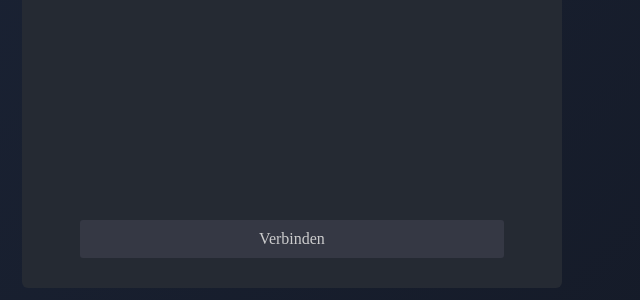
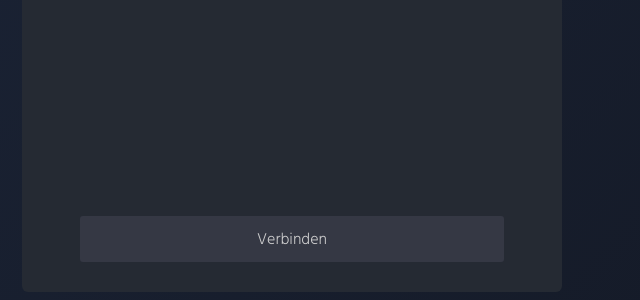
Before and after one commit to LukasL28/TeamSpeakServerJoinPage, a website: page src/index.html in a window 1280 px wide. Shown: the part 264-564 px from the top of the page, 348-988 px from the left. Drawn offline with nearby package versions, Linux system fonts and the light colour scheme; files that its build step writes are made by us from their sources.

Commit message:
added local fonts, to be GDPR complient

```diff
--- a/src/scss/index.scss
+++ b/src/scss/index.scss
@@ -3,9 +3,17 @@
     margin: 0;
 }
 
+@font-face {
+    font-family: 'Hind Siliguri';
+    font-style: Light;
+    font-weight: 300;
+    src: local('/fonts/HindSiliguri-Light.ttf'), url('/fonts/HindSiliguri-Light.ttf') format('truetype');
+  }
+
 body {
     background: linear-gradient(135deg,#1c2538 0,#131824 100%);
     overflow: hidden;
+    font-family: 'Hind Siliguri', sans-serif;
 }
 
 .flex-wrapper{
```
Also changed, not shown: gulpfile.js (+6 -2 lines), src/fonts/HindSiliguri-Bold.ttf (added), src/fonts/HindSiliguri-Light.ttf (added), src/fonts/HindSiliguri-Medium.ttf (added), src/fonts/HindSiliguri-Regular.ttf (added), src/fonts/HindSiliguri-SemiBold.ttf (added).
